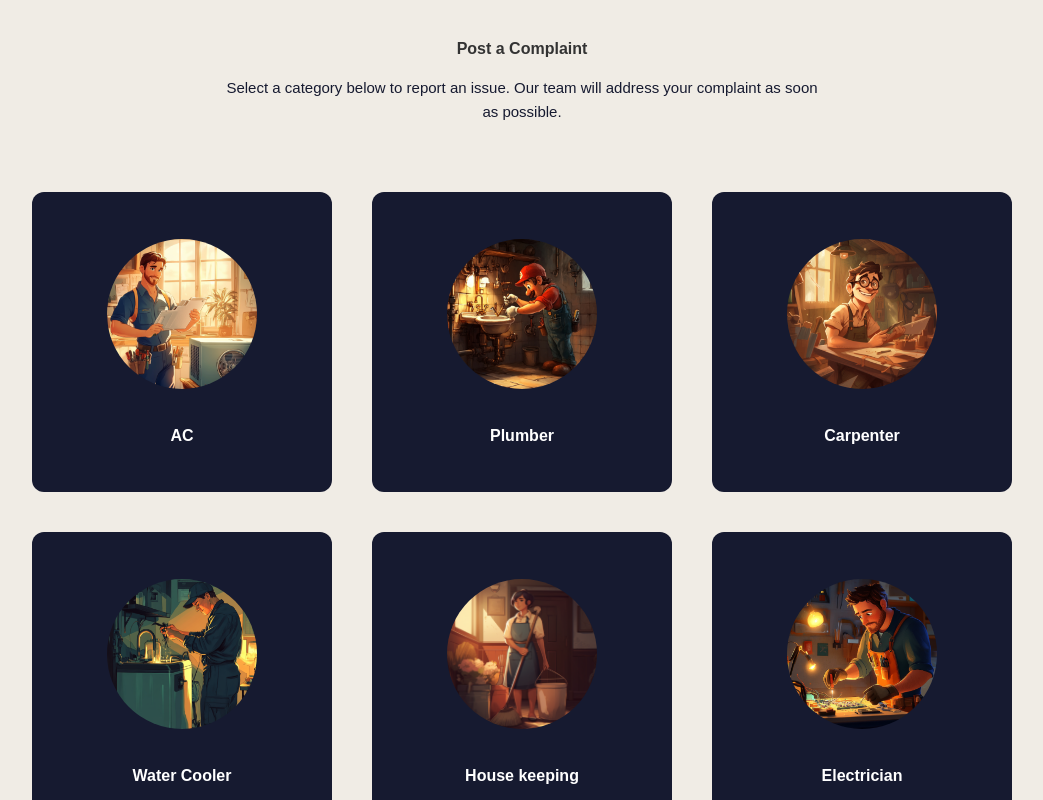
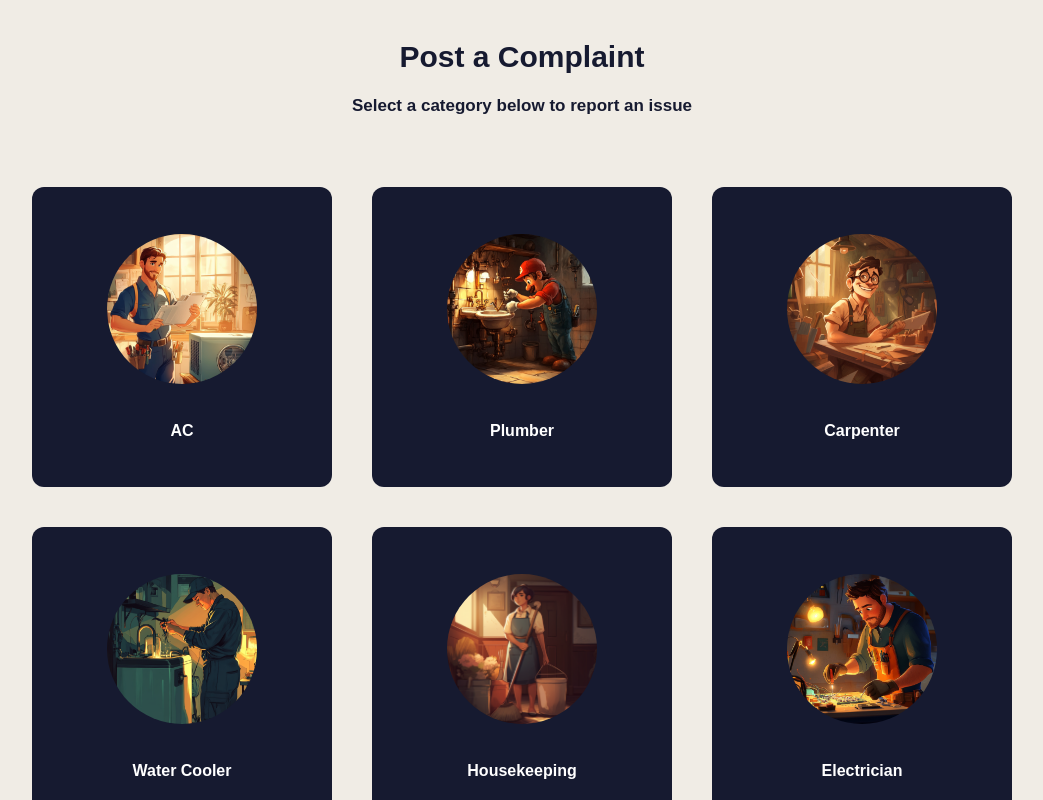
Before and after one commit to Sumithra9/HostelAssist, a React (Vite) app in the folder hostel-assist/: page /complaints in a window 1280 px wide. Shown: the whole page, without its empty margins (118-1161 px from the left). Built offline with nearby package versions, Linux system fonts and the light colour scheme.

Commit message:
Your commit message

```diff
--- a/hostel-assist/src/Pages/SComplaint/SComplaint.css
+++ b/hostel-assist/src/Pages/SComplaint/SComplaint.css
@@ -41,7 +41,7 @@
 
   .option:hover {
     transform: scale(1.05);
-    background-color: #727dbd;
+    background-color: #31304D;
   }
 
   /* Responsive Design */
@@ -60,4 +60,33 @@
   .description
   {
     color: #161A30;
+    font-weight: bold;
+    font-size:17px;
   }
+
+  #maintxt
+  {
+    color:#161A30;
+    font-size: 30px;
+  }
+
+  body{
+    background-color:#F0ECE5;
+  }
+
+  .go-back-btn {
+    margin-top: 20px;
+    padding: 10px 20px;
+    background-color:#161A30;
+    color: white;
+    font-size: 16px;
+    font-weight: bold;
+    border: none;
+    border-radius: 5px;
+    cursor: pointer;
+    transition: background-color 0.3s ease;
+  }
+
+  .go-back-btn:hover {
+   background-color: #31304D;
+  }
--- a/hostel-assist/src/Pages/SComplaint/SComplaint.jsx
+++ b/hostel-assist/src/Pages/SComplaint/SComplaint.jsx
@@ -1,52 +1,56 @@
 import React from "react";
-import { Link } from "react-router-dom";
+import { Link, useNavigate } from "react-router-dom";
 import "./SComplaint.css"; // Importing CSS
 
 // Import a sample image for all options
 import { assets } from "../../assets/assets";
 
 const SComplaint = () => {
+  const navigate = useNavigate(); // Hook for navigation
+
   return (
     <div className="scomplaint-container">
-      <h1>Post a Complaint</h1>
-      <br/>
-      <p className="description">
-        Select a category below to report an issue. Our team will address your complaint as soon as possible.
-      </p>
-      <br/>
+      <h1 id="maintxt">Post a Complaint</h1>
+      <br />
+      <p className="description">Select a category below to report an issue</p>
+      <br />
       <div className="complaint-options">
         <Link to="/complaint-form?category=AC" className="option">
           <img src={assets.image3} alt="AC" />
-          <br/>
+          <br />
           <span>AC</span>
         </Link>
         <Link to="/complaint-form?category=Plumber" className="option">
           <img src={assets.image4} alt="Plumber" />
-          <br/>
+          <br />
           <span>Plumber</span>
         </Link>
         <Link to="/complaint-form?category=Carpenter" className="option">
           <img src={assets.image5} alt="Carpenter" />
-          <br/>
+          <br />
           <span>Carpenter</span>
         </Link>
         <Link to="/complaint-form?category=Water Cooler" className="option">
           <img src={assets.image6} alt="Water Cooler" />
-          <br/>
+          <br />
           <span>Water Cooler</span>
         </Link>
         <Link to="/complaint-form?category=Housekeeping" className="option">
           <img src={assets.image7} alt="Housekeeping" />
-          <br/>
-          <span>House keeping</span>
+          <br />
+          <span>Housekeeping</span>
         </Link>
-
         <Link to="/complaint-form?category=Electrician" className="option">
-          <img src={assets.image8} alt="Housekeeping" />
-          <br/>
-          <span>Electrician </span>
+          <img src={assets.image8} alt="Electrician" />
+          <br />
+          <span>Electrician</span>
         </Link>
       </div>
+
+      {/* Go Back Button */}
+      <button className="go-back-btn" onClick={() => navigate("/student")}>
+        Go Back
+      </button>
     </div>
   );
 };
```
